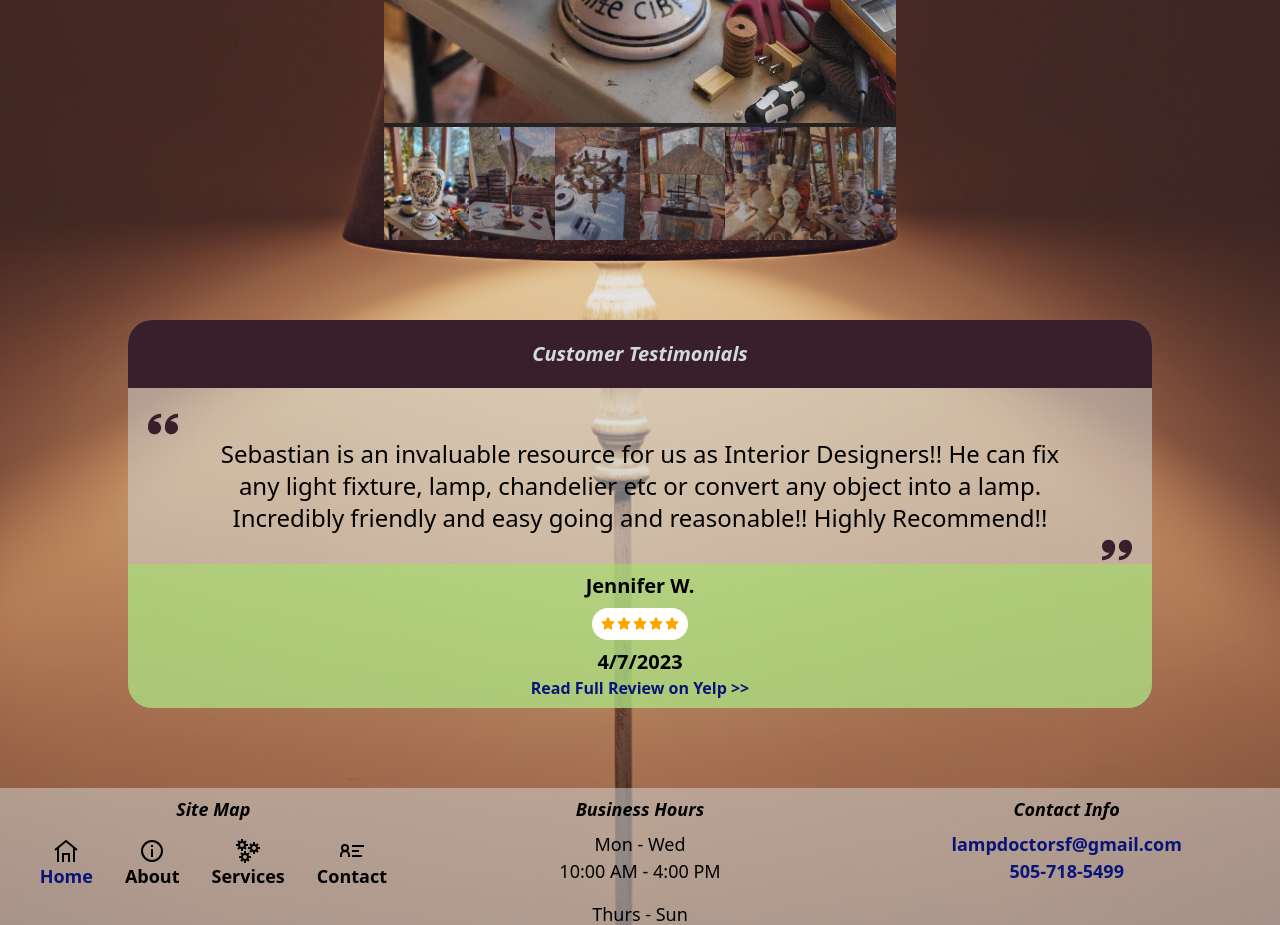
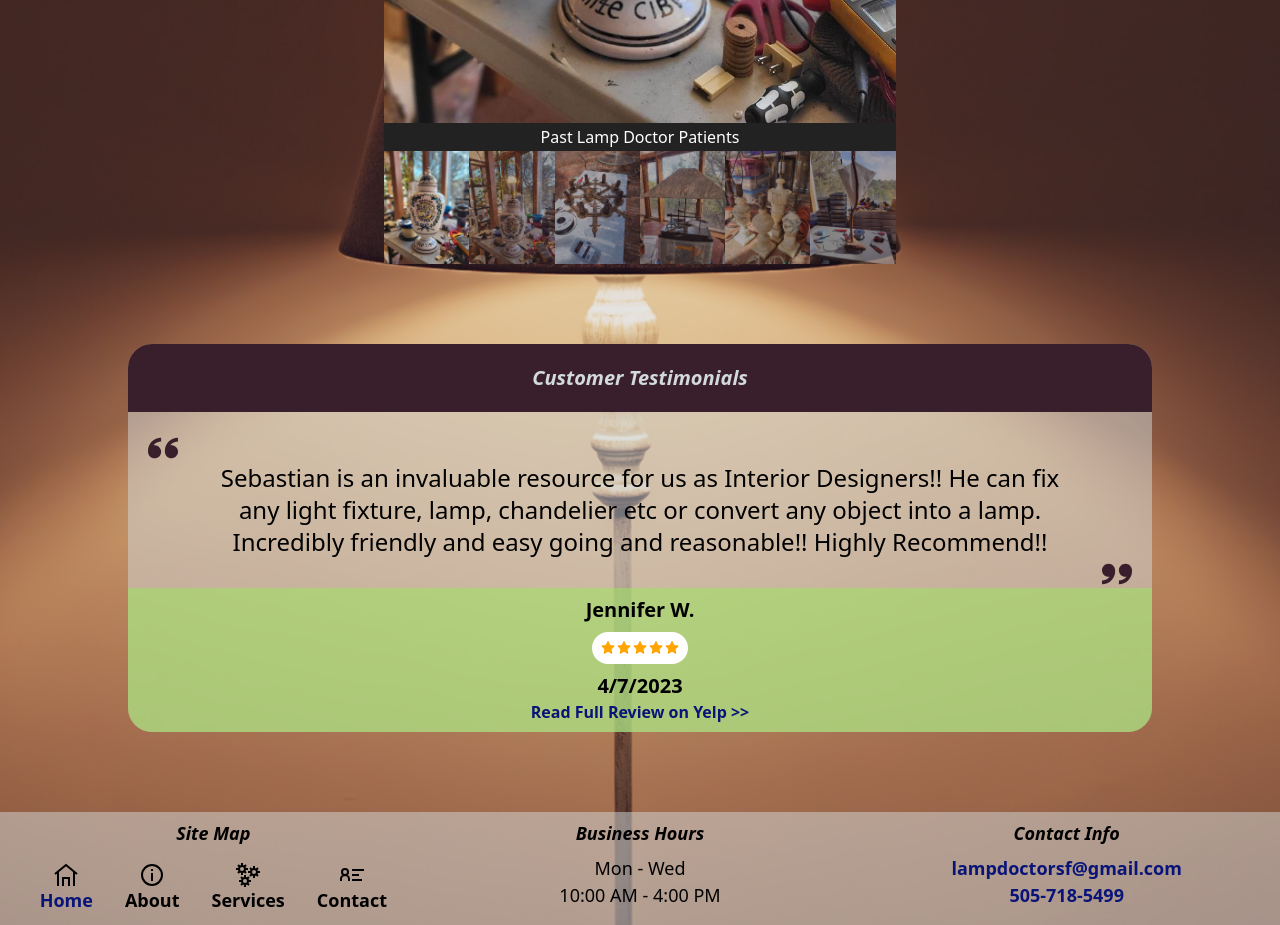
Before and after one commit to TheClutchC/lamp-doctor, a React (Create React App) app: page / in a window 1280 px wide. Shown: the part 780-1705 px from the top of the page. Built offline with nearby package versions, Linux system fonts and the light colour scheme; the HTML template or start-up script is replaced by a standard one.

Commit message:
add caption

```diff
--- a/src/components/forHome/ImageGallery.js
+++ b/src/components/forHome/ImageGallery.js
@@ -62,7 +62,7 @@ const ImageGallery = () => {
 
         {/* Image text */}
         <div className="caption-container">
-          <p id="caption"></p>
+          <p id="caption">Past Lamp Doctor Patients</p>
         </div>
 
         {/* Thumbnail images */}
```
Also changed, not shown: src/images/LD-2.jpg, src/images/LD-7.jpg.
